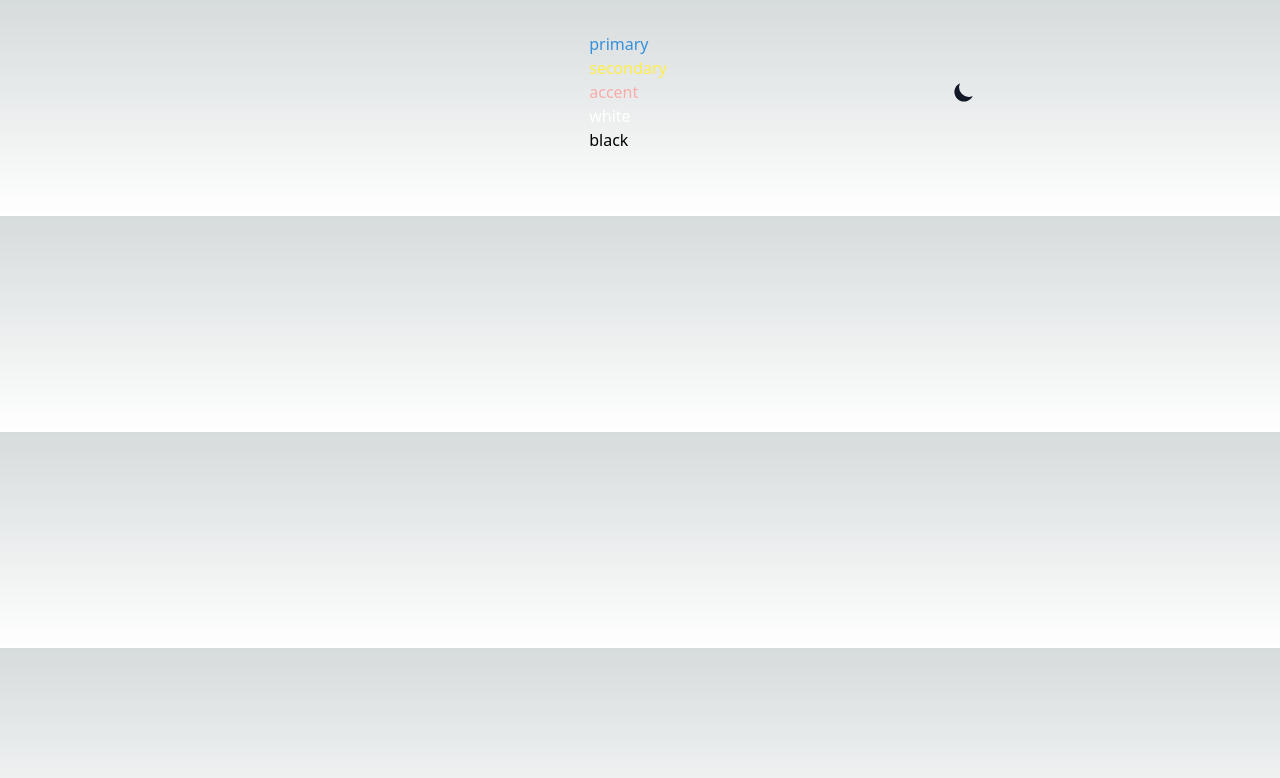
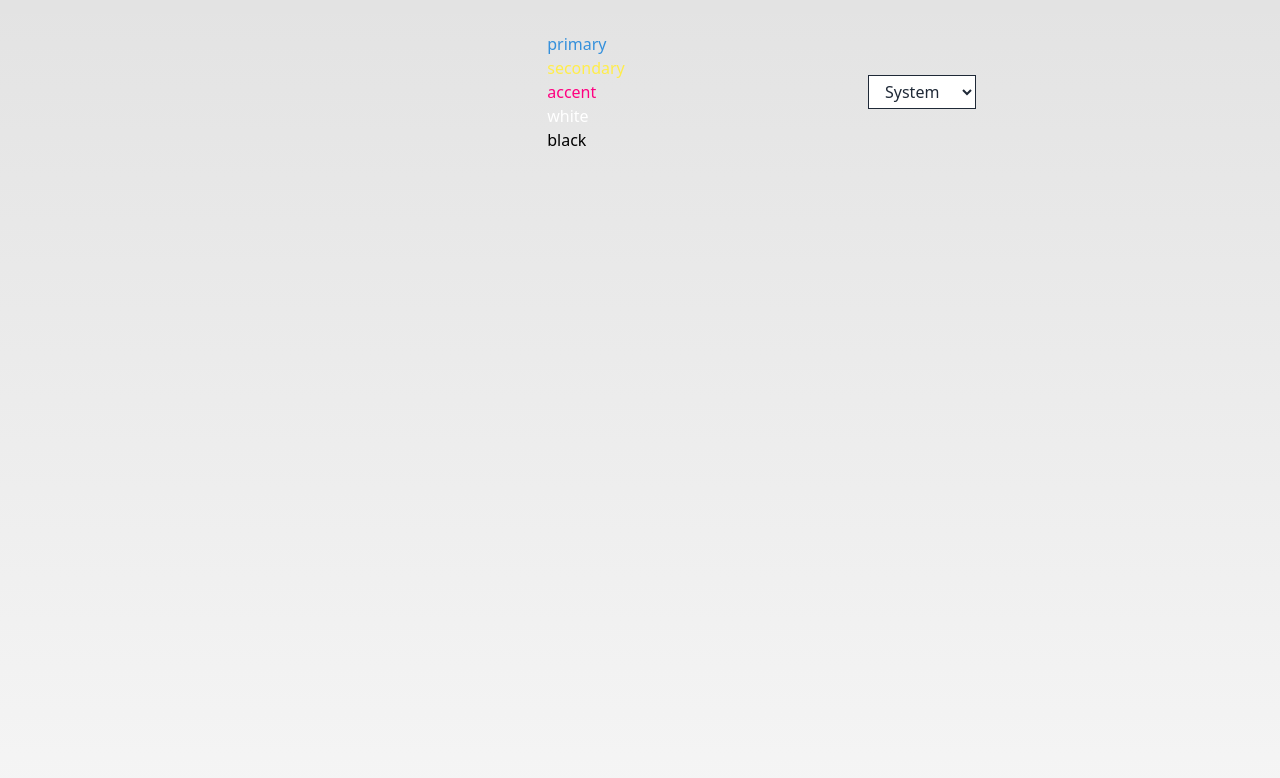
Before and after one commit to MiniMacaw/blog-template, a Next.js app: page / in a window 1280 px wide. Shown: the top 778 px of the page. Built offline with nearby package versions, Linux system fonts and the light colour scheme.

Commit message:
feat:color mode && use select change

```diff
--- a/src/components/ToggleThemeBtn.tsx
+++ b/src/components/ToggleThemeBtn.tsx
@@ -3,10 +3,11 @@
 import { useEffect, useState } from 'react'
 import { useTheme } from 'next-themes'
 
+const ThemeList = ['light', 'dark', 'pink', 'contrast']
+
 const ToggleThemeBtn = () => {
   const [mounted, setMounted] = useState(false)
-  const { theme, setTheme, resolvedTheme } = useTheme()
-
+  const { theme, setTheme } = useTheme()
   // When mounted on client, now we can show the UI
   useEffect(() => setMounted(true), [])
 
@@ -15,27 +16,25 @@ const ToggleThemeBtn = () => {
   }
 
   return (
-    <button
-      aria-label="Toggle Dark Mode"
-      onClick={() => setTheme(theme === 'dark' || resolvedTheme === 'dark' ? 'light' : 'dark')}
-    >
-      <svg
-        xmlns="http://www.w3.org/2000/svg"
-        viewBox="0 0 20 20"
-        fill="currentColor"
-        className="h-6 w-6 text-gray-900 dark:text-gray-100"
+    <div>
+      <label htmlFor="theme-select" className="sr-only mr-2">
+        Choose theme:
+      </label>
+      <select
+        name="theme"
+        id="theme-select"
+        className="bg-white text-gray-800 border-gray-800 border py-1 px-3"
+        onChange={(e) => setTheme(e.currentTarget.value)}
+        value={theme}
       >
-        {mounted && (theme === 'dark' || resolvedTheme === 'dark') ? (
-          <path
-            fillRule="evenodd"
-            d="M10 2a1 1 0 011 1v1a1 1 0 11-2 0V3a1 1 0 011-1zm4 8a4 4 0 11-8 0 4 4 0 018 0zm-.464 4.95l.707.707a1 1 0 001.414-1.414l-.707-.707a1 1 0 00-1.414 1.414zm2.12-10.607a1 1 0 010 1.414l-.706.707a1 1 0 11-1.414-1.414l.707-.707a1 1 0 011.414 0zM17 11a1 1 0 100-2h-1a1 1 0 100 2h1zm-7 4a1 1 0 011 1v1a1 1 0 11-2 0v-1a1 1 0 011-1zM5.05 6.464A1 1 0 106.465 5.05l-.708-.707a1 1 0 00-1.414 1.414l.707.707zm1.414 8.486l-.707.707a1 1 0 01-1.414-1.414l.707-.707a1 1 0 011.414 1.414zM4 11a1 1 0 100-2H3a1 1 0 000 2h1z"
-            clipRule="evenodd"
-          />
-        ) : (
-          <path d="M17.293 13.293A8 8 0 016.707 2.707a8.001 8.001 0 1010.586 10.586z" />
-        )}
-      </svg>
-    </button>
+        <option value="system">System</option>
+        {ThemeList.map((t) => (
+          <option key={t.toLowerCase()} value={t.toLowerCase()}>
+            {t}
+          </option>
+        ))}
+      </select>
+    </div>
   )
 }
 
--- a/src/pages/_app.tsx
+++ b/src/pages/_app.tsx
@@ -6,7 +6,7 @@ import { ThemeProvider } from "next-themes";
 
 export default function App({ Component, pageProps }: AppProps) {
   return (
-    <ThemeProvider attribute="class">
+    <ThemeProvider>
       <Component {...pageProps} />
     </ThemeProvider>
   );
--- a/src/pages/index.tsx
+++ b/src/pages/index.tsx
@@ -6,7 +6,7 @@ export default function Home() {
                 <nav className="relative flex items-center justify-between w-full max-w-2xl pt-8 pb-8 mx-auto text-gray-900 border-gray-200 dark:border-gray-700 sm:pb-16">
                     <div className="mx-auto">
                         <div>
-                            <div className=" text-p dark:text-red-500">primary</div>
+                            <div className=" text-p">primary</div>
                             <div className=" text-s">secondary</div>
                             <div className=" text-a">accent</div>
                             <div className=" text-white">white</div>
--- a/src/styles/globals.css
+++ b/src/styles/globals.css
@@ -3,31 +3,74 @@
 @tailwind utilities;
 
 :root {
-  --foreground-rgb: 0, 0, 0;
-  --background-start-rgb: 214, 219, 220;
-  --background-end-rgb: 255, 255, 255;
+  --background-end-rgb: #f5f5f5;
+  --background-start-rgb: #e3e3e3;
+  --primary: #3490dc;
+  --secondary: #ffed4a;
+  --accent: #ff0080;
+  --white: #fff;
+  --black: #000;
+  --font-content: #1c1b1b;
+  --font-heading-1: #101010;
+  --font-heading-2: #0c0c0c;
+  --font-heading-3: #080808;
+  --font-heading-4: #040404;
+  --font-heading-5: #000000;
 }
 
-@media (prefers-color-scheme: dark) {
-  :root {
-    --foreground-rgb: 255, 255, 255;
-    --background-start-rgb: 0, 0, 0;
-    --background-end-rgb: 0, 0, 0;
-  }
+[data-theme="dark"] {
+  --background-end-rgb: #1a202c;
+  --background-start-rgb: #2d3748;
+  --primary: #1d4ed8;
+  --secondary: #f59e0b;
+  --accent: #e11d48;
+  --white: #fff;
+  --black: #000;
+  --font-content: #fff;
+  --font-heading-1: #fff;
+  --font-heading-2: #fff;
+  --font-heading-3: #fff;
+  --font-heading-4: #fff;
+  --font-heading-5: #fff;
 }
 
-body {
-  color: rgb(var(--foreground-rgb));
-  background: linear-gradient(
-      to bottom,
-      transparent,
-      rgb(var(--background-end-rgb))
-    )
-    rgb(var(--background-start-rgb));
+[data-theme="pink"] {
+  --background-end-rgb: #ffe0e9;
+  --background-start-rgb: #ffd1e8;
+  --primary: #d291bc;
+  --secondary: #f3c4fb;
+  --accent: #a0c4ff;
+  --white: #fff;
+  --black: #000;
+  --font-content: #6d6875;
+  --font-heading-1: #5a5560;
+  --font-heading-2: #48454f;
+  --font-heading-3: #363440;
+  --font-heading-4: #24232f;
+  --font-heading-5: #12111e;
 }
 
-@layer utilities {
-  .text-balance {
-    text-wrap: balance;
-  }
+[data-theme="contrast"] {
+  --background-end-rgb: #ffffff;
+  --background-start-rgb: #000000;
+  --primary: #ff0000;
+  --secondary: #00ff00;
+  --accent: #0000ff;
+  --white: #fff;
+  --black: #000;
+  --font-content: #fff;
+  --font-heading-1: #fff;
+  --font-heading-2: #fff;
+  --font-heading-3: #fff;
+  --font-heading-4: #fff;
+  --font-heading-5: #fff;
 }
+
+html,
+body {
+  color: var(--font-content);
+  background: linear-gradient(to bottom,
+      transparent,
+      var(--background-end-rgb)) var(--background-start-rgb);
+  min-height: 100vh;
+}
--- a/tailwind.config.ts
+++ b/tailwind.config.ts
@@ -10,19 +10,18 @@ const config: Config = {
   theme: {
     extend: {
       colors: {
-        p: '#3490dc', // primary
-        s: '#ffed4a', // secondary
-        a: '#f9acaa', // accent
-        white: '#ffffff', // white
-        black: '#000000', // black
+        p: 'var(--primary)', // primary
+        s: 'var(--secondary)', // secondary
+        a: 'var(--accent)', // accent
+        fc: 'var(--font-content)', // font content
+        fh1: 'var(--font-heading-1)', // font hard 1
+        fh2: 'var(--font-heading-2)', // font hard 2
+        fh3: 'var(--font-heading-3)', // font hard 3
+        fh4: 'var(--font-heading-4)', // font hard 4
+        fh5: 'var(--font-heading-5)', // font hard 5
+        white: 'var(--white)', // white
+        black: 'var(--black)', // black
       },
-      dark: {
-        p: '#1d4ed8', // primary
-        s: '#fbbf24', // secondary
-        a: '#f87171', // accent
-        white: '#ffffff', // white
-        black: '#000000', // black
-      }
     },
   },
   plugins: [],
```
